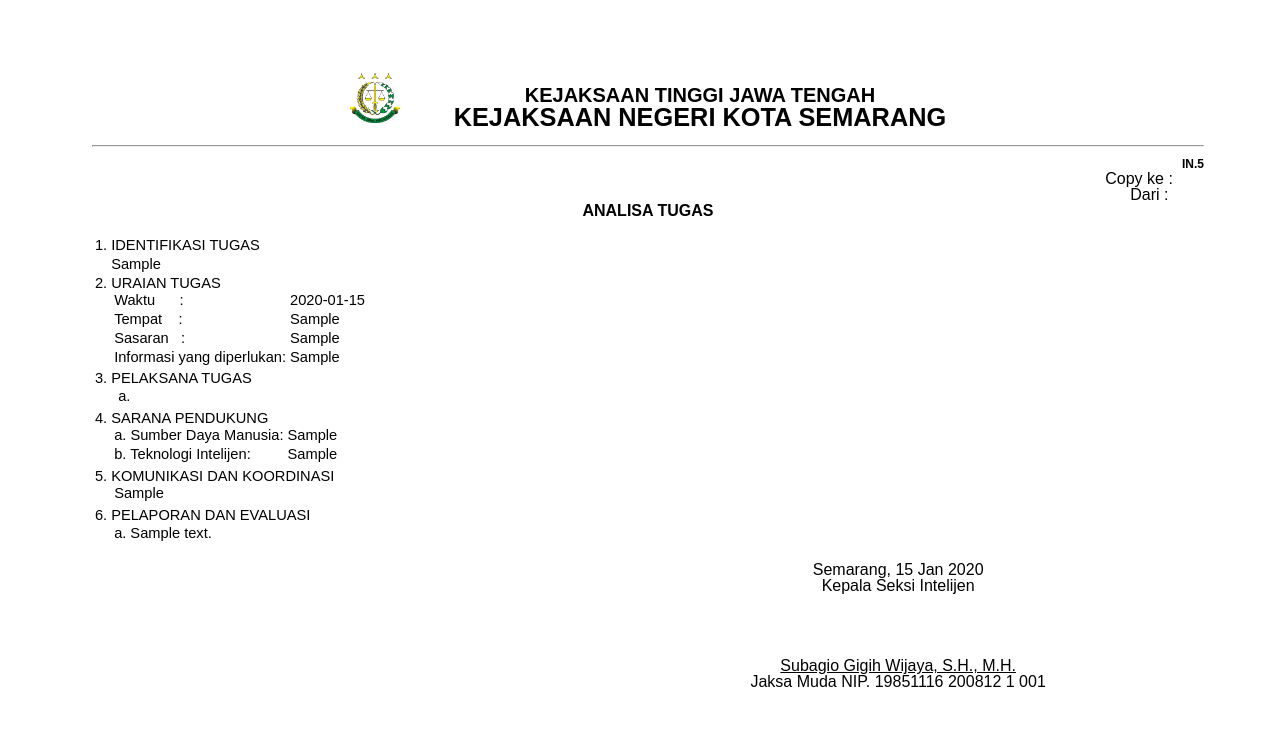
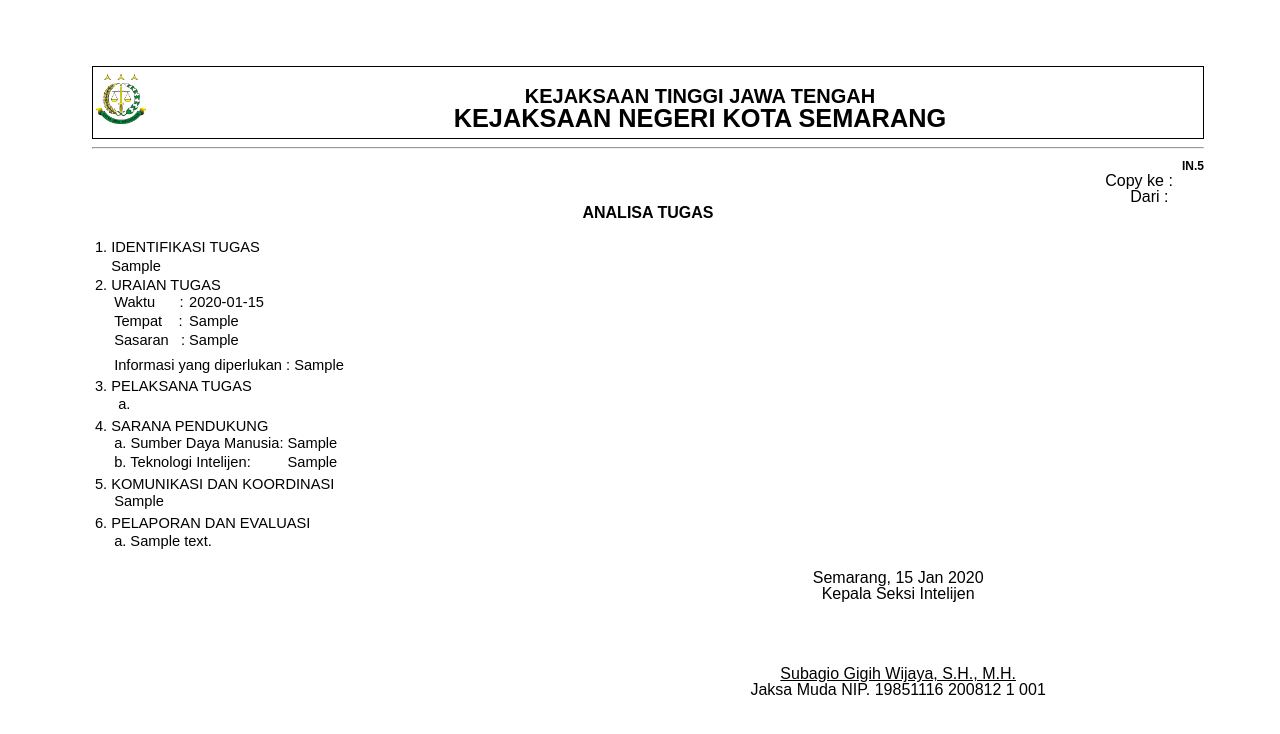
Before and after one commit to Internship-2-0/Kejari, a PHP site: page /template_surat/tAntug.php?id=1 in a window 1280 px wide. Shown: the top 734 px of the page. Run offline with PHP 8.4, Linux system fonts and the light colour scheme; data comes from the database, SQL or seed files in the repository; tables that the repository leaves empty hold one stand-in row (values such as "Sample post"); data that the repository does not hold is empty.

Commit message:
Update tAntug.php

```diff
--- a/template_surat/tAntug.php
+++ b/template_surat/tAntug.php
@@ -23,10 +23,10 @@ $pelaporan_evaluasi = mysqli_query($koneksi, "SELECT * FROM pelaporan_evaluasi_a
 <body style="font-family:Arial, Helvetica, sans-serif">
     <div style="margin: 1.75cm 1.8cm 2.06cm 2.22cm ;">
         <center>
-            <table>
+            <table style="border: 1px solid black;">
                 <tr>
-                    <td><img src="../img/Logo.png" width="50" height="50" style="margin-right: 50px;"></td>
-                    <td>
+                    <td style="width: 1%;"><img src="../img/Logo.png" width="50" height="50" style="margin-right: 50px;"></td>
+                    <td style="width: 200%;">
                         <div>
                             <b>
                                 <center>
@@ -87,14 +87,21 @@ $pelaporan_evaluasi = mysqli_query($koneksi, "SELECT * FROM pelaporan_evaluasi_a
                             <td>Sasaran&nbsp;&nbsp;&nbsp;: </td>
                             <td><?php echo $data_antug['sasaran_tugas'] ?></td>
                         </tr>
+                    </table>
+                </td>
+            </tr>
+            <tr>
+                <td></td>
+                <td>
+                    <table>
                         <tr>
-                            <td>Informasi yang diperlukan: </td>
-                            <td><?php echo $data_antug['informasi_diperlukan'] ?></td>
+                            <td style="vertical-align: top;">Informasi yang diperlukan :
+                                <?php echo $data_antug['informasi_diperlukan'] ?>
+                            </td>
                         </tr>
                     </table>
                 </td>
             </tr>
-
             <!-- PELAKSANA TUGAS -->
             <tr>
                 <td style="vertical-align: top;">3. </td>
@@ -187,7 +194,7 @@ $pelaporan_evaluasi = mysqli_query($koneksi, "SELECT * FROM pelaporan_evaluasi_a
                 <span>Jaksa Muda NIP. 19851116 200812 1 001</span>
             </div>
         </div>
-
+    </div>
 </body>
 
 </html>
```
